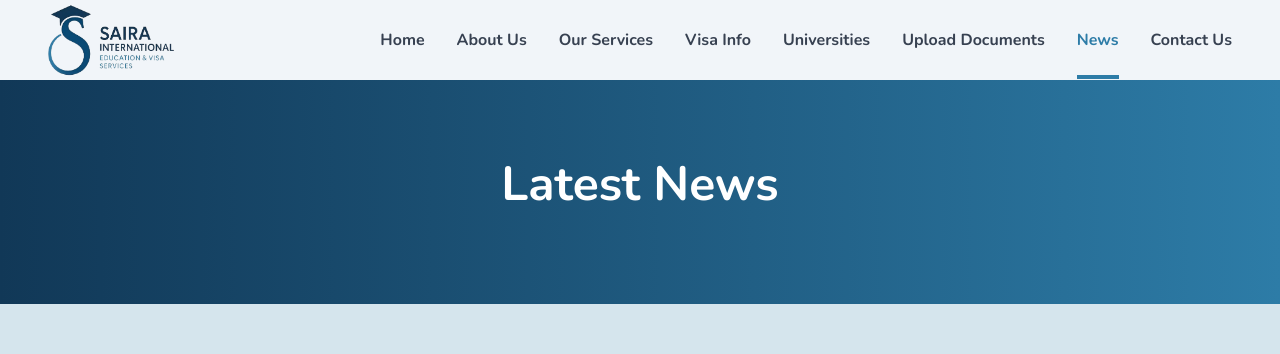
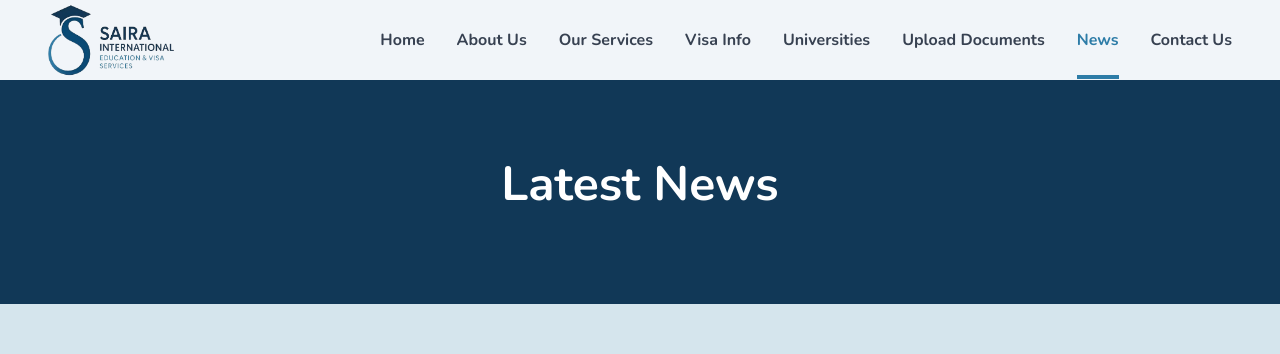
Before and after one commit to chiranjivi2/Saira-International-Frontend, a React (Vite) app: page /news in a window 1280 px wide. Shown: the top 354 px of the page. Built offline with nearby package versions, Linux system fonts and the light colour scheme; no server answers.

Commit message:
make bg consistent on news and contact us page

```diff
--- a/src/pages/ContactUs.jsx
+++ b/src/pages/ContactUs.jsx
@@ -79,7 +79,7 @@ function ContactUs() {
       />
       <div className="min-h-screen bg-gradient-to-br from-indigo-50 via-white to-purple-50">
         {/* Hero Section */}
-        <div className="bg-gradient-to-r from-[var(--color-primary-500)] to-[var(--color-secondary-500)] text-white py-20">
+        <div className="bg-(--color-primary-500) text-white py-20">
           <div className="container mx-auto px-4 text-center">
             <h1 className="text-5xl font-bold mb-4 animate-fade-in">
               Get In Touch
--- a/src/pages/News.jsx
+++ b/src/pages/News.jsx
@@ -33,7 +33,7 @@ function News() {
         name="description"
         content="This is the News page of Saira International Education and Consultancy website"
       />
-      <section className="bg-gradient-to-r from-[var(--color-primary-500)] to-[var(--color-secondary-500)] text-white py-20">
+      <section className="bg-(--color-primary-500) text-white py-20">
         <div className="container mx-auto px-4 text-center">
           <h1 className="text-5xl font-bold mb-4 animate-fade-in">
             Latest News
```
